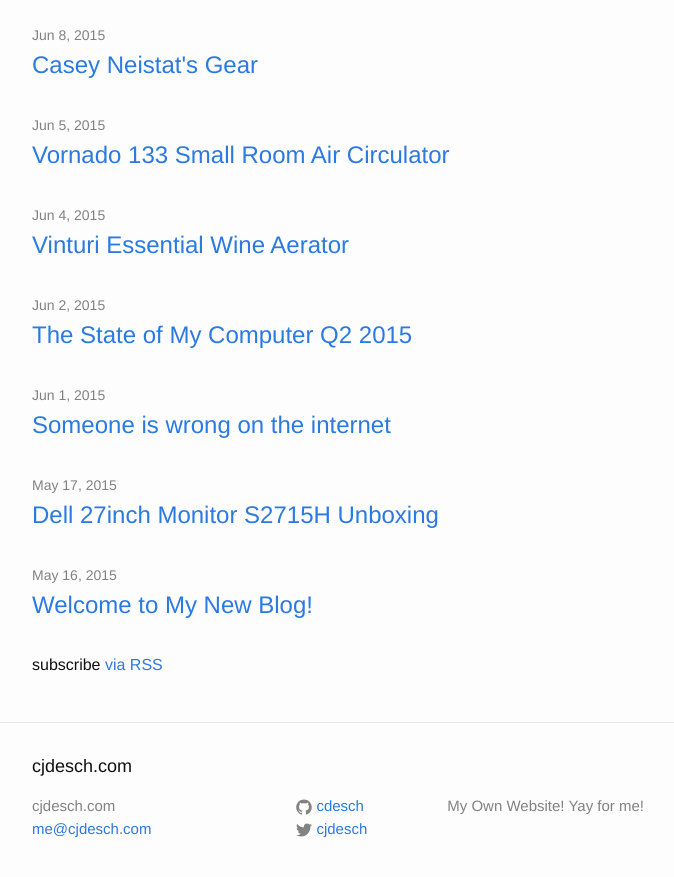
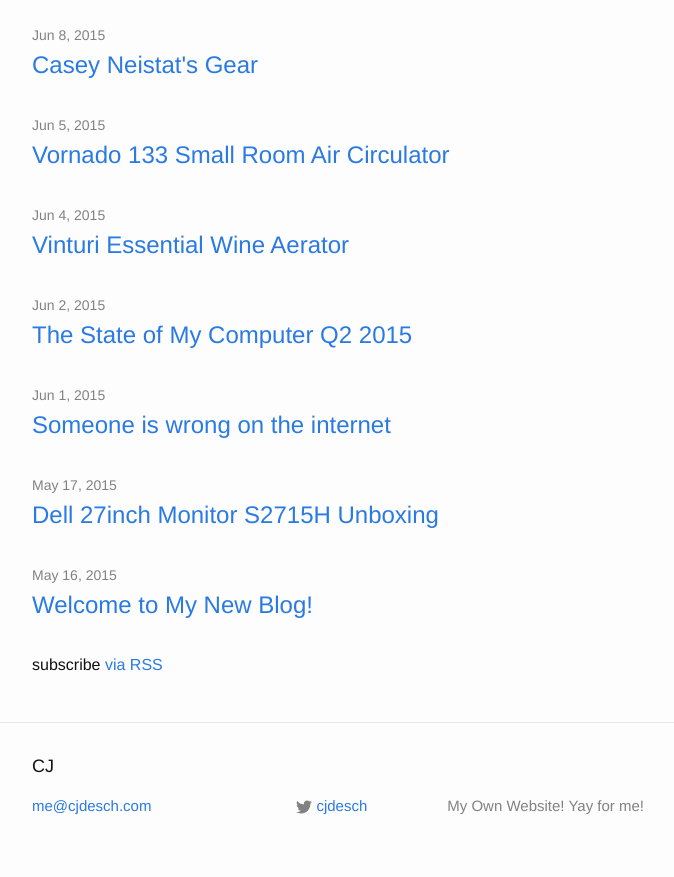
Before and after one commit to cdesch/cjdesch, a Jekyll site: the page built from posts.html, in a window 1280 px wide and 900 px high, scrolled down 2454 px. Shown: the top 877 px of the window, without its empty margins (238-912 px from the left). Built offline with Jekyll 4.4.1, drawn with Linux system fonts in a browser that asks for light colours; nearby versions of some CDN libraries.

Commit message:
removing content

```diff
--- a/_includes/footer.html
+++ b/_includes/footer.html
@@ -2,31 +2,18 @@
 
   <div class="wrapper">
 
-    <h2 class="footer-heading">{{ site.title }}</h2>
+    <h2 class="footer-heading">CJ</h2>
 
     <div class="footer-col-wrapper">
       <div class="footer-col  footer-col-1">
         <ul class="contact-list">
-          <li>{{ site.title }}</li>
           <li><a href="mailto:{{ site.email }}">{{ site.email }}</a></li>
         </ul>
       </div>
 
       <div class="footer-col  footer-col-2">
         <ul class="social-media-list">
-          {% if site.github_username %}
-          <li>
-            <a href="https://github.com/{{ site.github_username }}">
-              <span class="icon  icon--github">
-                <svg viewBox="0 0 16 16">
-                  <path fill="#828282" d="M7.999,0.431c-4.285,0-7.76,3.474-7.76,7.761 c0,3.428,2.223,6.337,5.307,7.363c0.388,0.071,0.53-0.168,0.53-0.374c0-0.184-0.007-0.672-0.01-1.32 c-2.159,0.469-2.614-1.04-2.614-1.04c-0.353-0.896-0.862-1.135-0.862-1.135c-0.705-0.481,0.053-0.472,0.053-0.472 c0.779,0.055,1.189,0.8,1.189,0.8c0.692,1.186,1.816,0.843,2.258,0.645c0.071-0.502,0.271-0.843,0.493-1.037 C4.86,11.425,3.049,10.76,3.049,7.786c0-0.847,0.302-1.54,0.799-2.082C3.768,5.507,3.501,4.718,3.924,3.65 c0,0,0.652-0.209,2.134,0.796C6.677,4.273,7.34,4.187,8,4.184c0.659,0.003,1.323,0.089,1.943,0.261 c1.482-1.004,2.132-0.796,2.132-0.796c0.423,1.068,0.157,1.857,0.077,2.054c0.497,0.542,0.798,1.235,0.798,2.082 c0,2.981-1.814,3.637-3.543,3.829c0.279,0.24,0.527,0.713,0.527,1.437c0,1.037-0.01,1.874-0.01,2.129 c0,0.208,0.14,0.449,0.534,0.373c3.081-1.028,5.302-3.935,5.302-7.362C15.76,3.906,12.285,0.431,7.999,0.431z"/>
-                </svg>
-              </span>
 
-              <span class="username">{{ site.github_username }}</span>
-            </a>
-          </li>
-          {% endif %}
 
           {% if site.twitter_username %}
           <li>
@@ -50,18 +37,18 @@
         <p class="text">{{ site.description }}</p>
       </div>
     </div>
-
+    <ins class="adsbygoogle"
+         style="display:block"
+         data-ad-client="ca-pub-2634767133464198"
+         data-ad-slot="3598352484"
+         data-ad-format="auto"></ins>
+    <script>
+      (adsbygoogle = window.adsbygoogle || []).push({});
+    </script>
   </div>
 
   <script async src="//pagead2.googlesyndication.com/pagead/js/adsbygoogle.js"></script>
 <!-- cdjesch footer -->
-<ins class="adsbygoogle"
-     style="display:block"
-     data-ad-client="ca-pub-2634767133464198"
-     data-ad-slot="3598352484"
-     data-ad-format="auto"></ins>
-<script>
-(adsbygoogle = window.adsbygoogle || []).push({});
-</script>
+
 
 </footer>
--- a/index.html
+++ b/index.html
@@ -6,7 +6,7 @@
 
   <h1 class="page-heading">cjdesch.com </h1>
 
-  <p>Hi, I'm Chris. Welcome to my website. Please email me at <a href="mailto:&#109;&#101;&#064;&#099;&#106;&#100;&#101;&#115;&#099;&#104;&#046;&#099;&#111;&#109;">me <at> cjdesch.com</a> </p>
+  <p>Hi, I'm Chris. Welcome to my website. Please email me at <a href="mailto:&#109;&#101;&#064;&#099;&#106;&#100;&#101;&#115;&#099;&#104;&#046;&#099;&#111;&#109;">&#109;&#101;&#064;&#099;&#106;&#100;&#101;&#115;&#099;&#104;&#046;&#099;&#111;&#109;</a> </p>
 
   <p class="rss-subscribe">subscribe <a href="{{ "/feed.xml" | prepend: site.baseurl }}">via RSS</a></p>
 
```
